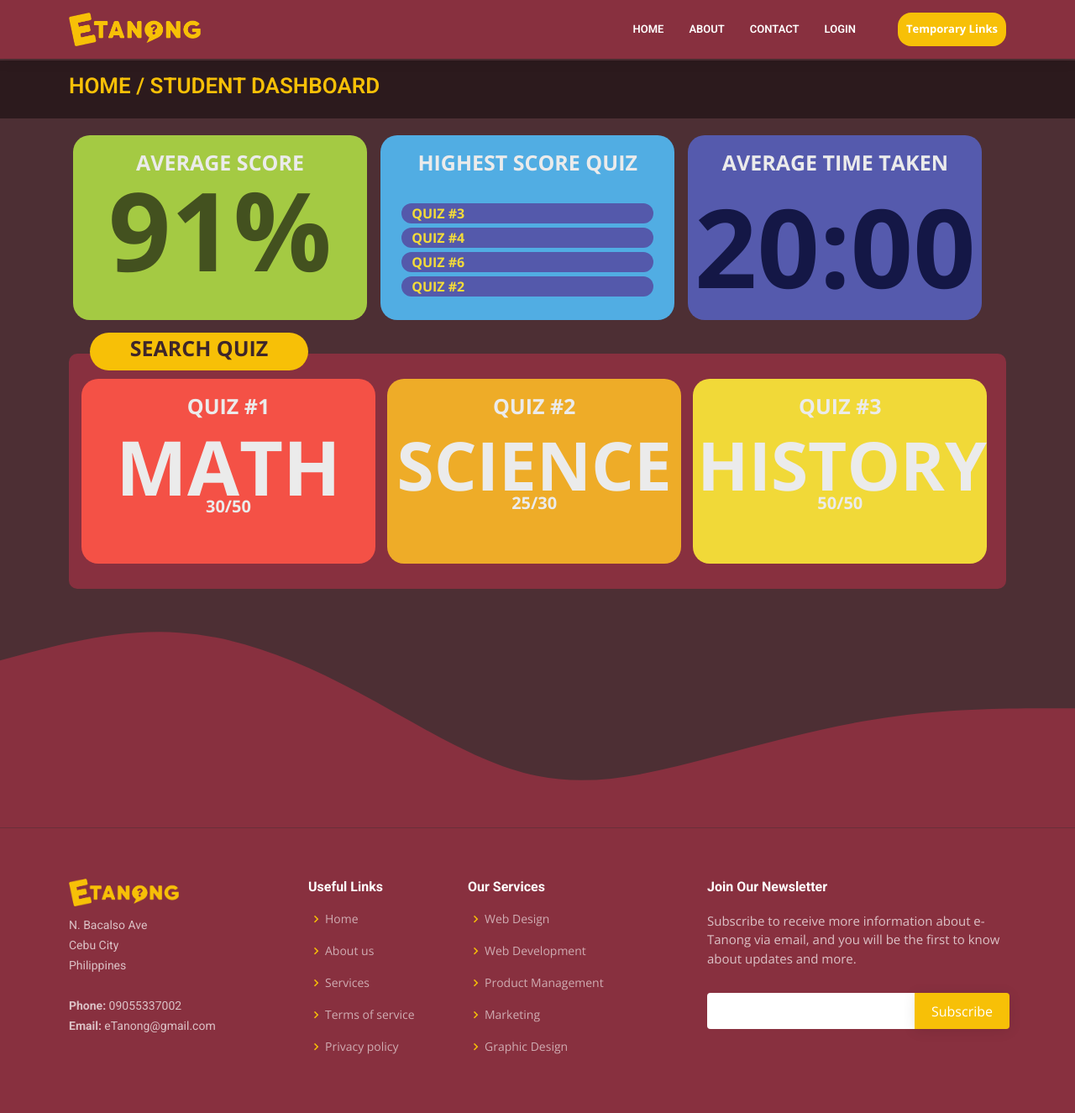
After one commit to Junemhel/Capstone, a Django app: page /App/studentdashboard in a window 1280 px wide. The commit adds this page. Shown: the whole page at 84% size. Run offline with Django 3.2, Linux system fonts and the light colour scheme; some libraries are stand-ins or nearby versions.

Commit message:
Teacher and Student Dashboard

```diff
--- a/Etanong Github Copy/App/static/assets/css/style.css
+++ b/Etanong Github Copy/App/static/assets/css/style.css
@@ -2447,3 +2447,201 @@ input::placeholder {
 .dropdown a:hover {background-color: rgb(187, 62, 62);}
 
 .show {display: block;}
+
+/* ronald1*/
+
+/* TOP BOXES */
+
+/*TITLE DASH BOX2*/
+.titledashbox {
+  font-size: 25px;
+  font-weight: bold;
+  padding: 20px;
+  line-height: 1;
+  color:#ebebeb;
+  text-align:center;
+}
+/*BOX 1*/
+#topdashbox1 {
+  position: static;
+  display: inline-block;
+  width: 350px;
+  height: 220px;
+  background-color: #a4ca43;
+  border-radius: 20px;
+  vertical-align:top;
+  margin-top: 20px;
+  margin-left: 5px;
+  margin-right: 7px;
+}
+
+.innertopdashbox1{
+  font-size: 130px;
+  font-weight: bold;
+  padding: 5px;
+  color:#43511f;
+  text-align:center;
+  line-height: 0.4;
+}
+
+/*BOX 2*/
+#topdashbox2 {
+  position: static;
+  display: inline-block;
+  width: 350px;
+  height: 220px;
+  background-color: #51ade3;
+  border-radius: 20px;
+  vertical-align:top;
+  align-items: center;
+  margin-top: 20px;
+  margin-left: 5px;
+  margin-right: 7px;
+}
+
+.innertopdashbox2 {
+  margin:auto;
+  width: 300px;
+  height: 10px;
+  background-color: #5459ab;
+  margin-top: 5px;
+  margin-bottom: 5px;
+  border-radius: 30px;
+  padding: 12px;
+  display: block;
+}
+
+.innernameshape{
+  font-size: 16px;
+  color:#f4dc39;
+  text-align:start;
+  line-height: 0.1;
+  font-weight: bold;
+}
+
+/*BOX 3*/
+#topdashbox3 {
+  position: static;
+  display: inline-block;
+  width: 350px;
+  height: 220px;
+  background-color: #555aad;
+  border-radius: 20px;
+  vertical-align:top;
+  margin-top: 20px;
+  margin-left: 5px;
+  margin-right: 7px;
+}
+
+.innertopdashbox3{
+  font-size: 130px;
+  font-weight: bolder;
+  padding: 5px;
+  color:#141746;
+  text-align:center;
+  line-height: 0.7;
+}
+
+/* BOTTOM BOXES */
+
+#entertextbb{
+  position:absolute;
+  background-color: #f7c007;
+  font-weight: bolder;
+  width: 	260px;
+  height: 45px;
+  font-size: 	25px;
+  text-align: center;
+  border-radius: 40px;
+  color: 	#3E262A;
+  margin-left: 25px;
+  margin-top: 15px;
+}
+
+#belowboxes {
+  width:auto ;
+  height: 280px;
+  background-color: #88303f;
+  border-radius: 10px;
+  border-width: 	10px;
+  margin-top: 40px;
+  padding-bottom: 100px;
+}
+
+/*QUIZ BOX 1*/
+#subjectbox1 {
+  position: static;
+  display: inline-block;
+  width: 350px;
+  height: 220px;
+  background-color: #f45146;
+  border-radius: 20px;
+  vertical-align:top;
+  margin-top: 30px;
+  margin-left: 15px;
+  margin-right: 5px;
+}
+
+.innersubjectbox1{
+  font-size: 90px;
+  font-weight: bold;
+  padding: 5px;
+  color:#ebebeb;
+  text-align:center;
+  line-height: 0.4;
+}
+
+.innersubjectscore{
+  font-size: 20px;
+  font-weight: bold;
+  padding: 5px;
+  color:#ebebeb;
+  text-align:center;
+  line-height: 0.4;
+}
+
+/*QUIZ BOX 2*/
+#subjectbox2 {
+  position: static;
+  display: inline-block;
+  width: 350px;
+  height: 220px;
+  background-color: #eeac28;
+  border-radius: 20px;
+  vertical-align:top;
+  margin-top: 30px;
+  margin-left: 5px;
+  margin-right: 5px;
+}
+
+.innersubjectbox2{
+  font-size: 80px;
+  font-weight: bold;
+  padding: 5px;
+  color:#ebebeb;
+  text-align:center;
+  line-height: 0.4;
+}
+
+/*QUIZ BOX 3*/
+#subjectbox3 {
+  position: static;
+  display: inline-block;
+  width: 350px;
+  height: 220px;
+  background-color: #f1d938;
+  border-radius: 20px;
+  vertical-align:top;
+  margin-top: 30px;
+  margin-left: 5px;
+  margin-right: 20px;
+}
+
+.innersubjectbox3{
+  font-size: 80px;
+  font-weight: bold;
+  padding: 5px;
+  color:#ebebeb;
+  text-align:center;
+  line-height: 0.4;
+}
--- a/Etanong Github Copy/App/templates/base.html
+++ b/Etanong Github Copy/App/templates/base.html
@@ -96,9 +96,12 @@
 
         <div id="myDropdown" class="dropdown-content">
           <a href="{% url 'App:user_view' %}">Admin Dashboard</a>
+          <a href="{% url 'App:teacherdashboard_view' %}">Teacher Dashboard</a>
+          <a href="{% url 'App:studentdashboard_view' %}">Student Dashboard</a>
           <a href="{% url 'App:createQuiz_view' %}">Create Quiz</a>
           <a href="{% url 'App:createquiz2_view' %}">Create Quiz 2</a>
           <a href="{% url 'App:trueorfalsequestion_view' %}">True or False Prompt</a>
+
         </div>
       </div>
 
--- /dev/null
+++ b/Etanong Github Copy/App/templates/studentdashboard.html
@@ -0,0 +1,86 @@
+{% extends 'base.html' %}
+{% load static %}
+{% block content %}
+
+<section id="breadcrumbs" class="breadcrumbs">
+    <div class="container">
+
+      <div class="d-flex justify-content-between align-items-center">
+        <h2>HOME / STUDENT DASHBOARD</h2>
+      </div>
+
+    </div>
+  </section>
+
+
+<div class="container">
+     <!-- TOP BOXES -->
+
+  <!-- TOP BOX 1 -->
+  <div id="topdashbox1">
+        <p class="titledashbox">AVERAGE SCORE</p>
+        <p class="innertopdashbox1">91%</p>
+	</div>
+
+  <!-- TOP BOX 2 -->
+    <div id="topdashbox2">
+        <p class="titledashbox">HIGHEST SCORE QUIZ</p>
+
+		    <a href="#"class="innertopdashbox2" >
+		    	<p class="innernameshape">QUIZ #3</p>
+		    </a>
+            <a href="#"class="innertopdashbox2" >
+		    	<p class="innernameshape">QUIZ #4</p>
+		    </a>
+            <a href="#"class="innertopdashbox2" >
+		    	<p class="innernameshape">QUIZ #6</p>
+		    </a>
+            <a href="#"class="innertopdashbox2" >
+		    	<p class="innernameshape">QUIZ #2</p>
+		    </a>
+	</div>
+
+  <!-- TOP BOX 3 -->
+  <div id="topdashbox3">
+         <p class="titledashbox">AVERAGE TIME TAKEN</p>
+         <p class="innertopdashbox3">20:00</p>
+    </div>
+
+
+    <!-- BOTTOM BOXES -->
+
+
+    <div id="entertextbb">SEARCH QUIZ</div>
+
+	<div id="belowboxes">
+		    <!-- QUIZ BOX 1 -->
+	     <div id="subjectbox1">
+            <p class="titledashbox">QUIZ #1</p>
+            <p class="innersubjectbox1">MATH</p>
+            <p class="innersubjectscore">30/50</p>
+	    </div>
+
+    	    <!-- QUIZ BOX 2 -->
+	    <div id="subjectbox2">
+            <p class="titledashbox">QUIZ #2</p>
+            <p class="innersubjectbox2">SCIENCE</p>
+            <p class="innersubjectscore">25/30</p>
+	    </div>
+
+    	    <!-- QUIZ BOX 3 -->
+        <div id="subjectbox3">
+            <p class="titledashbox">QUIZ #3</p>
+            <p class="innersubjectbox3">HISTORY</p>
+            <p class="innersubjectscore">50/50</p>
+        </div>
+
+	</div>
+
+</div>
+
+
+<style>
+
+</style>
+
+{% endblock content %}
--- a/Etanong Github Copy/App/urls.py
+++ b/Etanong Github Copy/App/urls.py
@@ -12,12 +12,12 @@ urlpatterns = [
     path('register', views.registerView.as_view(), name="register_view"),
     path('createquiz', views.createQuizView.as_view(), name="createQuiz_view"),
     path('createclassadmin', views.createClassAdminView.as_view(), name="createClassadmin_view"),
-     path('createclassteacher', views.createClassTeacherView.as_view(), name="createClassTeacher_view"),
+    path('createclassteacher', views.createClassTeacherView.as_view(), name="createClassTeacher_view"),
     path('createquiz2', views.createquiz2View.as_view(), name="createquiz2_view"),
     path('trueorfalsequestion', views.trueorfalsequestionView.as_view(), name="trueorfalsequestion_view"),
     path('autogenerate', views.autoGenerateView.as_view(), name="autogenerate_view"),
     path('reviewpage', views.reviewPageView.as_view(), name="reviewpage_view"),
     path('user', views.userView.as_view(), name="user_view"),
-
-
+    path('teacherdashboard', views.teacherdashboardView.as_view(), name="teacherdashboard_view"),
+    path('studentdashboard', views.studentdashboardView.as_view(), name="studentdashboard_view"),
 ]
--- a/Etanong Github Copy/App/views.py
+++ b/Etanong Github Copy/App/views.py
@@ -12,6 +12,14 @@ from .forms import *
 class homeView(View):
     def get(self, request):
         return render(request, 'home.html',{})
+
+class teacherdashboardView(View):
+    def get(self, request):
+        return render(request, 'teacherdashboard.html',{})
+
+class studentdashboardView(View):
+    def get(self, request):
+        return render(request, 'studentdashboard.html',{})
 
 class aboutView(View):
     def get(self, request):
```
Also changed, not shown: Etanong Github Copy/App/templates/teacherdashboard.html (added, +83 -0 lines).
